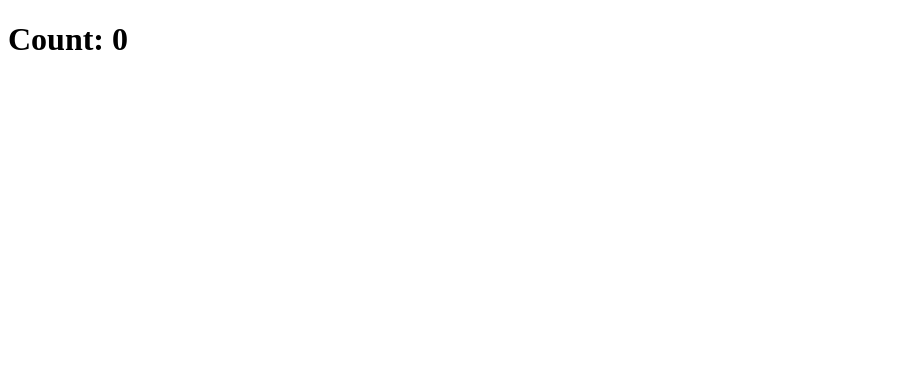
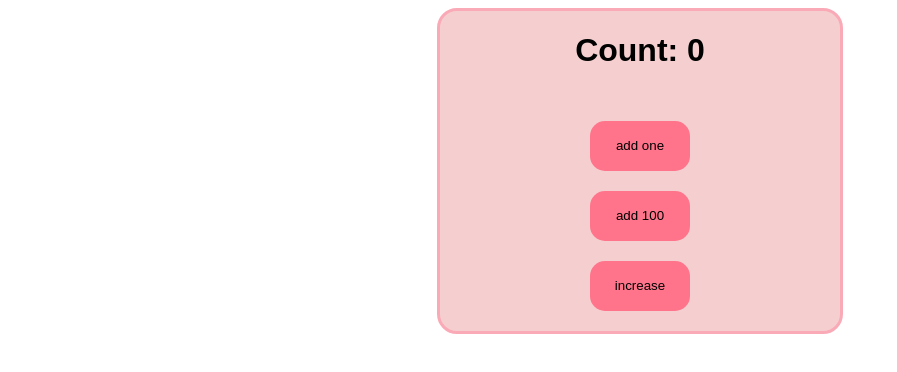
Before and after one commit to mate-academy/react_counter, a React (Create React App) app: page / in a window 1280 px wide. Shown: the top 372 px of the page, without its empty margins (0-897 px from the left). Built offline with nearby package versions, Linux system fonts and the light colour scheme; the HTML template or start-up script is replaced by a standard one.

Commit message:
solution

```diff
--- a/package.json
+++ b/package.json
@@ -13,6 +13,7 @@
     "react": "^17.0.2",
     "react-dom": "^17.0.2",
     "react-scripts": "4.0.3",
+    "sass": "^1.39.0",
     "typescript": "^4.3.5"
   },
   "devDependencies": {
--- a/src/App.scss
+++ b/src/App.scss
@@ -1 +1,32 @@
-// styles go here
+.App {
+  font-family: Arial, sans-serif;
+
+  &__wrapper {
+    display: flex;
+    flex-direction: column;
+    justify-content: center;
+    align-items: center;
+    width: 400px;
+    margin: auto;
+
+    background-color: rgb(245, 207, 207);
+    border: 3px solid rgb(250, 170, 183);
+    border-radius: 20px;
+  }
+
+  &__buttons {
+    display: flex;
+    flex-direction: column;
+    margin-top: 30px;
+  }
+
+  &__button {
+    margin-bottom: 20px;
+    width: 100px;
+    height: 50px;
+
+    background-color: rgb(255, 116, 139);
+    border: transparent;
+    border-radius: 15px;
+  }
+}
--- a/src/App.tsx
+++ b/src/App.tsx
@@ -1,16 +1,69 @@
 import React from 'react';
 import './App.scss';
 
-class App extends React.Component {
-  addOne = () => {};
+type State = {
+  count: number;
+};
 
-  add100 = () => {};
+class App extends React.Component<{}, State> {
+  state = {
+    count: 0,
+  };
 
-  increase = () => {};
+  addOne = () => {
+    this.setState((prevCount) => ({
+      count: prevCount.count + 1,
+    }));
+  };
+
+  add100 = () => {
+    this.setState((prevCount) => ({
+      count: prevCount.count + 100,
+    }));
+  };
+
+  increase = () => {
+    this.addOne();
+
+    if (this.state.count % 5 === 0) {
+      this.add100();
+    }
+  };
 
   render() {
     return (
-      <h1>Count: 0</h1>
+      <div className="App">
+        <div className="App__wrapper">
+          <h1 className="App__title">
+            Count:
+            {' '}
+            {this.state.count}
+          </h1>
+          <div className="App__buttons">
+            <button
+              className="App__button addOne"
+              type="button"
+              onClick={this.addOne}
+            >
+              add one
+            </button>
+            <button
+              className="App__button add100"
+              type="button"
+              onClick={this.add100}
+            >
+              add 100
+            </button>
+            <button
+              className="App__button increase"
+              type="button"
+              onClick={this.increase}
+            >
+              increase
+            </button>
+          </div>
+        </div>
+      </div>
     );
   }
 }
```
Also changed, not shown: 1 other file (tests, documents, lock files or other folders).
